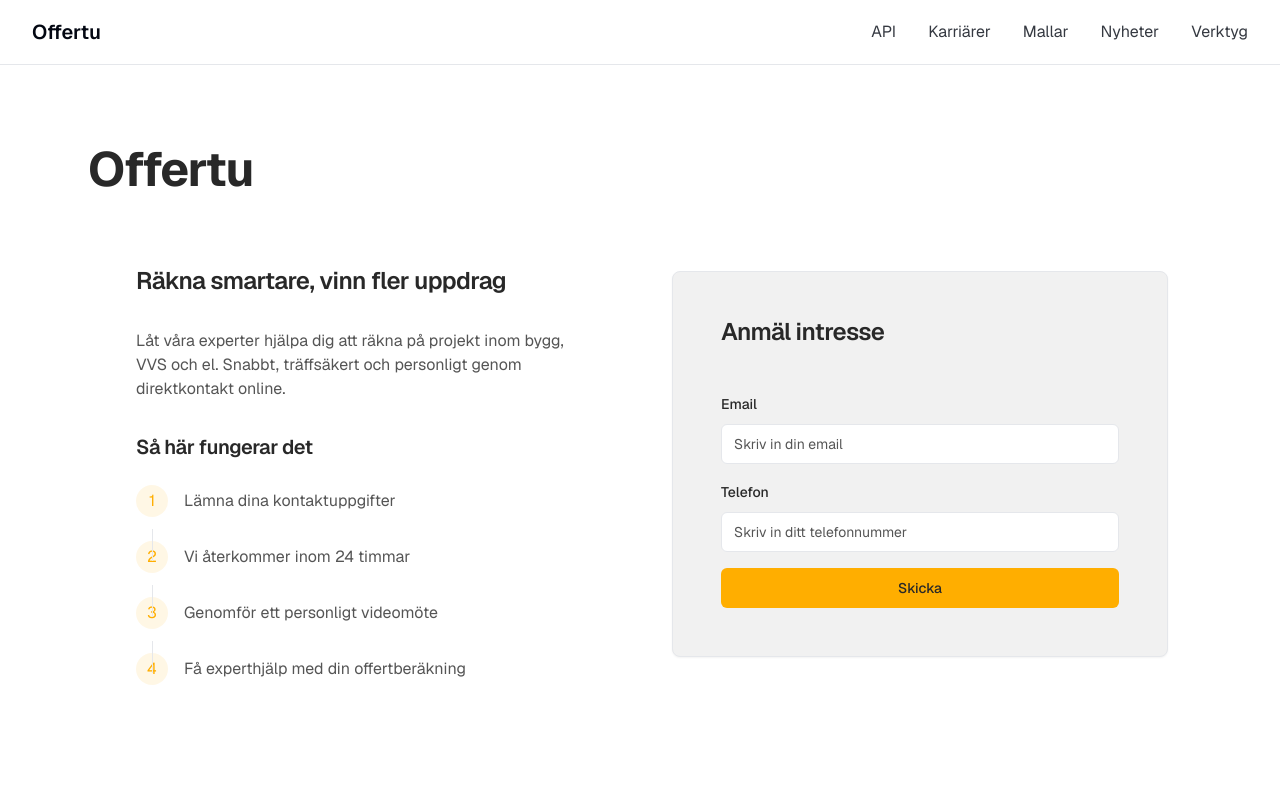
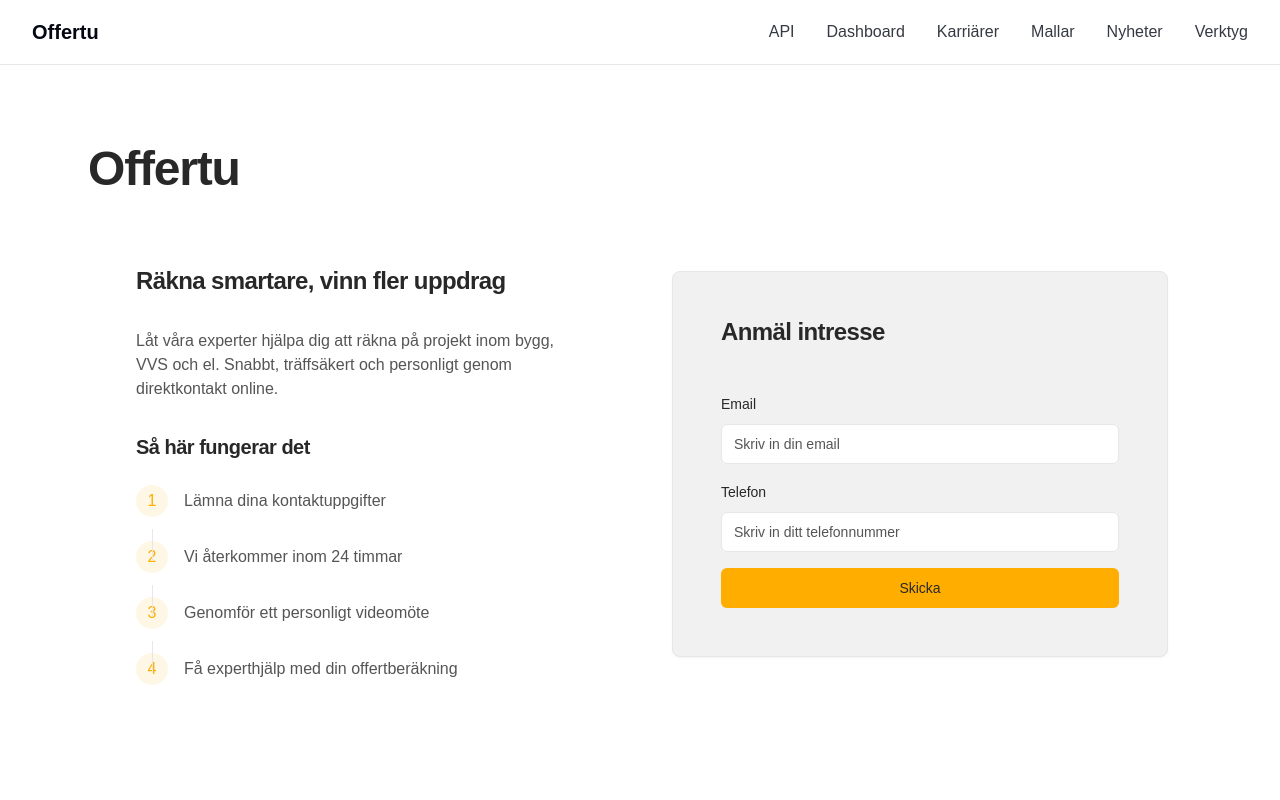
Before and after one commit to jhn322/offertu, a Next.js app: page / in a window 1280 px wide. Shown: the top 800 px of the page. Built offline with nearby package versions, Linux system fonts and the light colour scheme.

Commit message:
feat: Add Dashboard link to Navbar
- Added Dashboard navigation link in desktop and mobile navigation
- Removed custom font class from page layout
- Cleaned up import path formatting

```diff
--- a/src/app/page.tsx
+++ b/src/app/page.tsx
@@ -1,13 +1,13 @@
-import { Navbar } from "../components/Navbar";
-import Hero from "../components/landing-page/Hero";
-import ApiSection from "../components/landing-page/ApiSection";
-import CareerSection from "../components/landing-page/CareerSection";
-import ResourcesSection from "../components/landing-page/ResourcesSection";
-import Footer from "../components/Footer";
+import { Navbar } from '../components/Navbar';
+import Hero from '../components/landing-page/Hero';
+import ApiSection from '../components/landing-page/ApiSection';
+import CareerSection from '../components/landing-page/CareerSection';
+import ResourcesSection from '../components/landing-page/ResourcesSection';
+import Footer from '../components/Footer';
 
 export default function Home() {
   return (
-    <div className="font-[family-name:var(--font-geist-sans)]">
+    <div>
       <main>
         <Navbar />
         <Hero />
@@ -16,7 +16,6 @@ export default function Home() {
         <ResourcesSection />
         <Footer />
       </main>
-      <footer className="row-start-3 flex gap-6 flex-wrap items-center justify-center"></footer>
     </div>
   );
 }
--- a/src/components/Navbar.tsx
+++ b/src/components/Navbar.tsx
@@ -1,17 +1,17 @@
-"use client";
+'use client';
 
-import * as React from "react";
-import Link from "next/link";
-import { Menu } from "lucide-react";
+import * as React from 'react';
+import Link from 'next/link';
+import { Menu } from 'lucide-react';
 
-import { Button } from "@/components/ui/button";
+import { Button } from '@/components/ui/button';
 import {
   Sheet,
   SheetContent,
   SheetTrigger,
   SheetTitle,
   SheetDescription,
-} from "@/components/ui/sheet";
+} from '@/components/ui/sheet';
 
 export function Navbar() {
   const [isOpen, setIsOpen] = React.useState(false);
@@ -30,6 +30,12 @@ export function Navbar() {
             className="text-foreground/80 hover:text-foreground"
           >
             API
+          </Link>
+          <Link
+            href="/dashboard"
+            className="text-foreground/80 hover:text-foreground"
+          >
+            Dashboard
           </Link>
           <Link
             href="/karriarer"
@@ -86,6 +92,13 @@ export function Navbar() {
                 API
               </Link>
               <Link
+                href="/dashboard"
+                className="text-foreground/80 hover:text-foreground text-3xl"
+                onClick={() => setIsOpen(false)}
+              >
+                Dashboard
+              </Link>
+              <Link
                 href="/karriarer"
                 className="text-foreground/80 hover:text-foreground text-3xl"
                 onClick={() => setIsOpen(false)}
```
